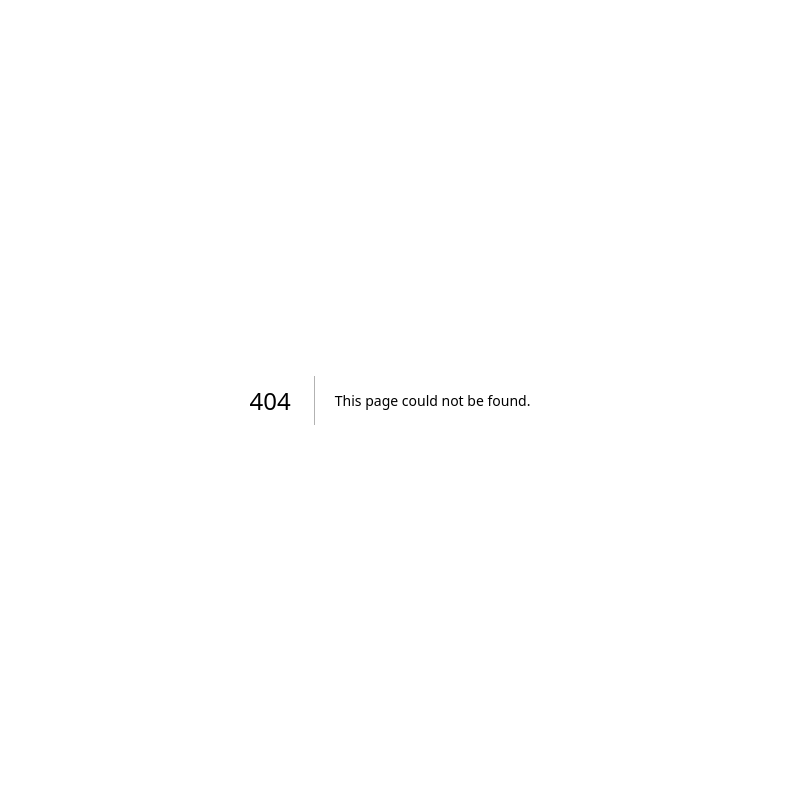
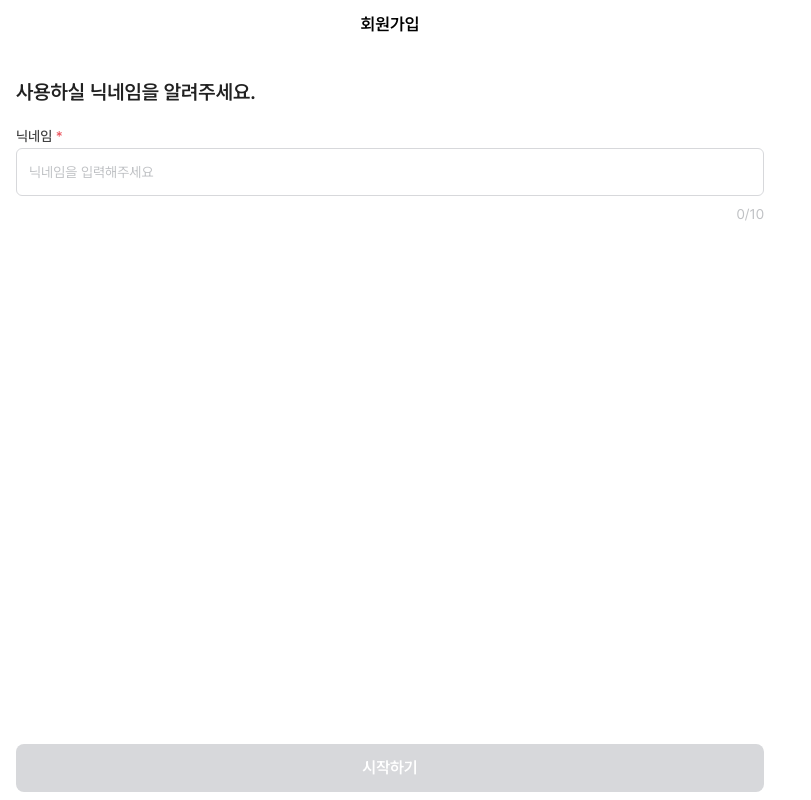
Before and after one commit to elfinana/poppy-fe, a Next.js app in the folder apps/web/: page /signup in a window 1280 px wide. Before the commit this address had no page. Shown: the whole page, without its empty margins (0-811 px from the left). Built offline with nearby package versions, Linux system fonts and the light colour scheme.

Commit message:
POP-34 feat : login & signup page publishing

```diff
--- a/apps/web/app/layout.tsx
+++ b/apps/web/app/layout.tsx
@@ -12,7 +12,7 @@ const pretendard = localFont({
 export default function RootLayout({ children }: { children: React.ReactNode }) {
   return (
     <html lang="en">
-      <body className={`min-w-[320px] max-w-[780px] ${pretendard.variable} font-pretendard`}>{children}</body>
+      <body className={`min-w-[320px] h-screen max-w-[780px] ${pretendard.variable} font-pretendard`}>{children}</body>
     </html>
   );
 }
--- a/apps/web/app/login/page.tsx
+++ b/apps/web/app/login/page.tsx
@@ -1,8 +1,16 @@
 'use client';
 
+import { useRouter } from 'next/navigation';
 import Image from 'next/image';
 
-export default function page() {
+export default function Page() {
+  const router = useRouter();
+
+  // 네이버 로그인 이벤트
+  const handleButtonClick = () => {
+    router.push('signup');
+  };
+
   return (
     <div className="flex flex-col items-center w-full h-full">
       {/* header logo */}
@@ -27,10 +35,7 @@ export default function page() {
 
         <div className=" mb-[64px] w-full">
           <div className="w-full px-[16px]">
-            <button
-              type="button"
-              className="w-full h-[48px] rounded-xl bg-green relative"
-              onClick={() => alert('Button clicked!')}>
+            <button type="button" className="w-full h-[48px] rounded-xl bg-green relative" onClick={handleButtonClick}>
               <Image
                 className="absolute top-[4px] left-[8px] "
                 width={40}
--- /dev/null
+++ b/apps/web/app/signup/page.tsx
@@ -0,0 +1,49 @@
+'use client';
+
+import { useRouter } from 'next/navigation';
+import Image from 'next/image';
+import { SubHeader } from '@/src/widgets';
+import { Input, PrimaryButton } from '@/src/shared';
+import { useState } from 'react';
+
+export default function Page() {
+  const router = useRouter();
+  const [inputValue, setInputValue] = useState('');
+  const data = {
+    nickName: 'test',
+  };
+
+  // 네이버 로그인 이벤트
+  const handleButtonClick = () => {
+    router.push('signup');
+  };
+
+  // Input의 value가 변경될 때 호출되는 함수
+  const handleInputChange = (e: React.ChangeEvent<HTMLInputElement>) => {
+    setInputValue(e.target.value);
+  };
+
+  // 버튼 활성화 조건
+  const isButtonEnabled = inputValue.length > 0 && inputValue !== data.nickName;
+
+  return (
+    <div className="flex flex-col items-center w-full h-full px-[16px]">
+      {/* header logo */}
+      <SubHeader label="회원가입" />
+      {/* input area */}
+      <div className="flex flex-col justify-between w-full h-full">
+        {/* nickname area */}
+        <div className="flex flex-col pt-[80px] gap-y-[20px]">
+          <label className="text-gray-900 text-h1">사용하실 닉네임을 알려주세요.</label>
+          <Input label="닉네임" existingName={data.nickName} onChange={handleInputChange} />
+        </div>
+
+        <div className="py-[8px]">
+          <PrimaryButton variant={isButtonEnabled ? 'enabled' : 'disabled'} onClick={handleButtonClick}>
+            시작하기
+          </PrimaryButton>
+        </div>
+      </div>
+    </div>
+  );
+}
--- a/apps/web/app/textField/page.tsx
+++ b/apps/web/app/textField/page.tsx
@@ -20,9 +20,6 @@ export default function Page() {
       <Input label="닉네임" existingName={data.nickName} />
       <Textarea />
       <Input variantType="search" onClick={handleClick} />
-      <IconButton size="lg" icon="ic-delete" />
-
-      <Calendar />
     </div>
   );
 }
--- a/apps/web/src/shared/ui/buttons/IconButton.tsx
+++ b/apps/web/src/shared/ui/buttons/IconButton.tsx
@@ -35,7 +35,8 @@ export interface ButtonProps
     | 'myPlan'
     | 'notificationOutlined'
     | 'search'
-    | 'searchLarge';
+    | 'searchLarge'
+    | 'ic-back';
 }
 
 const IconButton = React.forwardRef<HTMLButtonElement, ButtonProps>(
--- a/apps/web/src/shared/ui/input.tsx
+++ b/apps/web/src/shared/ui/input.tsx
@@ -9,10 +9,11 @@ type InputProps = React.ComponentProps<'input'> & {
   variantType?: 'default' | 'search';
   existingName?: string;
   onClick?: () => void;
+  onChange?: (e: React.ChangeEvent<HTMLInputElement>) => void;
 };
 
 const Input = React.forwardRef<HTMLInputElement, InputProps>(
-  ({ className, type = 'text', label, variantType = 'default', onClick, existingName, ...props }, ref) => {
+  ({ className, type = 'text', label, variantType = 'default', onClick, onChange, existingName, ...props }, ref) => {
     const [inputValue, setInputValue] = React.useState<string>('');
     const [charCount, setCharCount] = React.useState<number>(0);
     const [message, setMessage] = React.useState<string>('');
@@ -24,6 +25,7 @@ const Input = React.forwardRef<HTMLInputElement, InputProps>(
       const value = e.target.value;
       setInputValue(value);
       setCharCount(value.length);
+      onChange?.(e);
 
       if (value.length > 10) {
         setMessage('10자 이내로 입력해 주세요.');
@@ -83,7 +85,9 @@ const Input = React.forwardRef<HTMLInputElement, InputProps>(
           <div className="flex items-center justify-between mt-[8px]">
             <div className={`text-sm ${messageColor}`}>{message && <span>{message}</span>}</div>
             <div className="text-sm text-gray-300 text-c2">
-              <span className={` ${charCount <= 10 ? 'text-blue-500' : 'text-warning'}`}>{charCount}</span>
+              <span className={` ${!charCount ? 'text-gray-300' : charCount <= 10 ? 'text-blue-500' : 'text-warning'}`}>
+                {charCount}
+              </span>
               /10
             </div>
           </div>
--- a/apps/web/src/widgets/index.ts
+++ b/apps/web/src/widgets/index.ts
@@ -1,7 +1,9 @@
-export { LoginLayout } from './login/LoginLayout';
+import { SubHeader } from './subHeader/SubHeader';
 export { BottomNavigation } from './Navigation/ui/BottomNavigation';
 
 export { HomeHeader } from './header/ui/HomeHeader';
+
+export { SubHeader } from './subHeader/SubHeader';
 
 // PopupCarouselL
 export { PopupCarouselL } from './home/ui/PopupCarouselL';
--- a/apps/web/src/widgets/login/LoginLayout.tsx
+++ /dev/null
@@ -1,18 +0,0 @@
-import localFont from 'next/font/local';
-
-const pretendard = localFont({
-  src: '../../../public/fonts/PretendardVariable.woff2',
-  display: 'swap',
-  weight: '45 920',
-  variable: '--font-pretendard',
-});
-
-export function LoginLayout({ children }: { children: React.ReactNode }) {
-  return (
-    <html lang="en">
-      <body className={`flex flex-col h-full px-4 m-auto max-w-[375px] ${pretendard.variable} font-pretendard`}>
-        {children}
-      </body>
-    </html>
-  );
-}
--- /dev/null
+++ b/apps/web/src/widgets/subHeader/SubHeader.tsx
@@ -0,0 +1,20 @@
+import React from 'react';
+import { IconButton, TextButton } from '@/src/shared';
+
+type Props = {
+  label: string;
+  text?: string;
+  iconButton?: boolean;
+};
+
+export const SubHeader = ({ label, text, iconButton }: Props) => {
+  return (
+    <div className="fixed top-0 z-50 flex justify-between w-full px-16 py-12 bg-white">
+      <div className={`flex ${text && 'justify-between'} w-full`}>
+        {iconButton && <IconButton className={`${!text && 'absolute'}`} size="md" icon="ic-back" />}
+        <p className={`text-center w-full text-black text-h2 ${!text && 'text-center'}`}>{label}</p>
+        {text && <TextButton>{text}</TextButton>}
+      </div>
+    </div>
+  );
+};
```
Also changed, not shown: apps/web/app/signup/layout.tsx (renamed from apps/web/app/home/layout.tsx), apps/web/public/icons/ic-back.svg (added).
